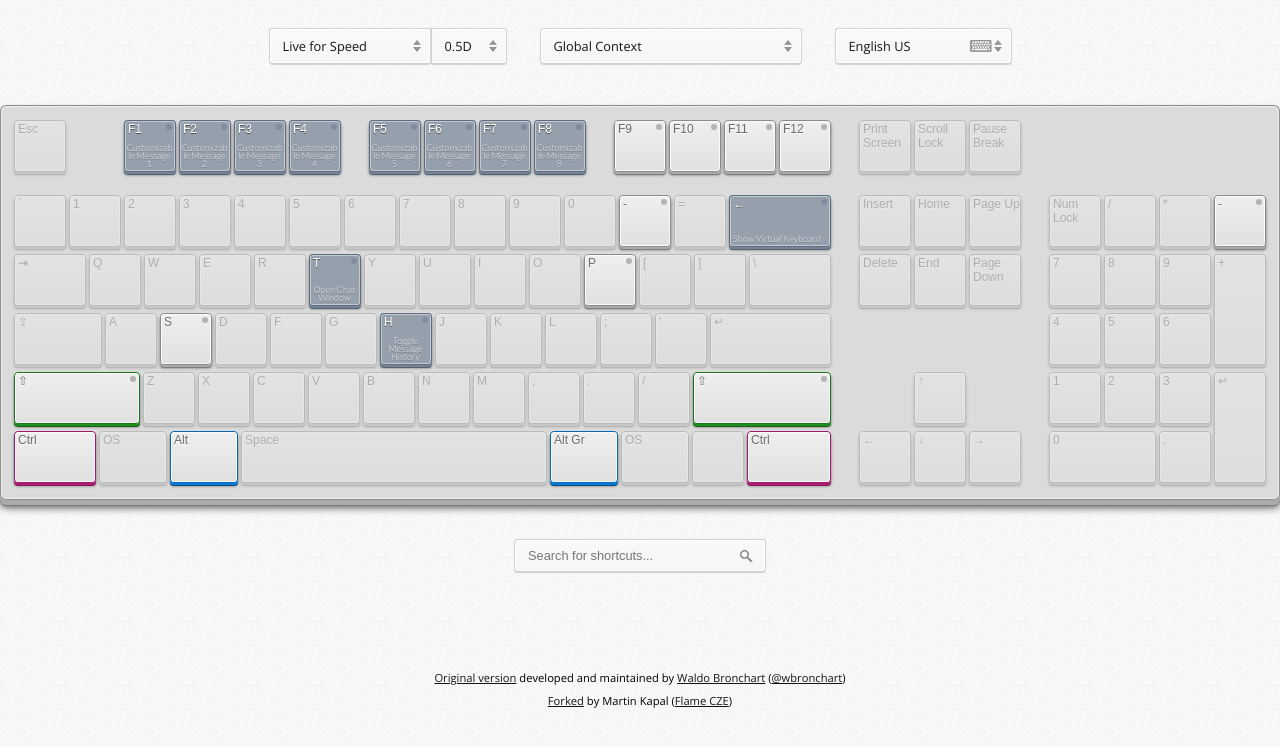
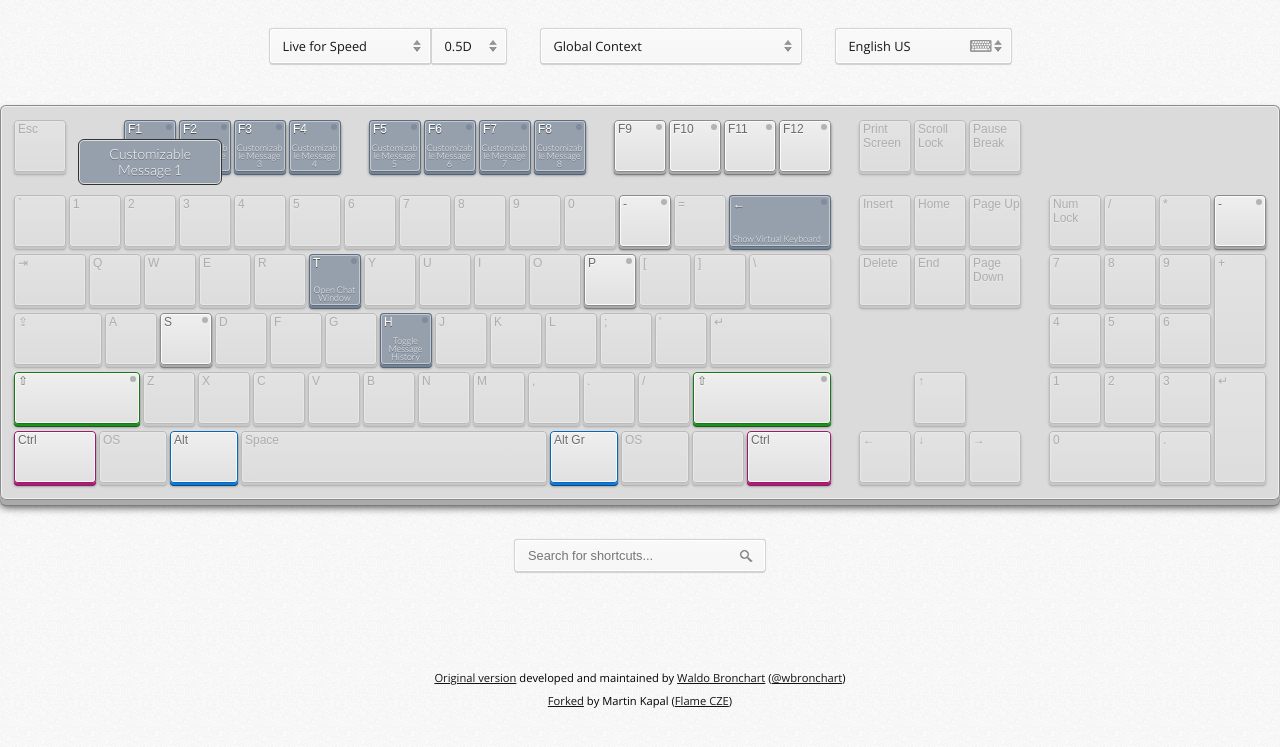
Before and after one commit to mkapal/lfs-shortcut-mapper, a plain HTML site: page index.html in a window 1280 px wide. In both pictures the pointer is over the element "Customizable Message 1". Shown: the part 83-830 px from the top of the page. Drawn offline with nearby package versions, Linux system fonts and the light colour scheme.

Commit message:
Show full shortcut text on hover

```diff
--- a/content/stylesheets/style.css
+++ b/content/stylesheets/style.css
@@ -548,6 +548,10 @@ div#keyboard button .label {
     text-shadow: 0px 1px 0px rgb(255,255,255);
 }
 
+div#keyboard .keyitems {
+    background: inherit;
+}
+
 div#keyboard button .shortcut {
     display: block;
     position: absolute;
@@ -567,6 +571,26 @@ div#keyboard button .shortcut {
     text-overflow: clip;
     overflow: hidden;
     word-wrap: break-word;
+}
+
+div#keyboard button:hover .shortcut {
+    width: 250%;
+    max-width: 150px;
+    overflow: visible;
+    background: inherit;
+    max-height: none;
+    font-size: 14px;
+    line-height: 16px;
+    word-wrap: normal;
+    top: 20px;
+    left: 50%;
+    transform: translate(-50%,0);
+    bottom: auto;
+    z-index: 2;
+    padding: 5px;
+    border-radius: 5px;
+    border: 1px solid #ddd;
+    outline: 1px solid #333;
 }
 
 
```
